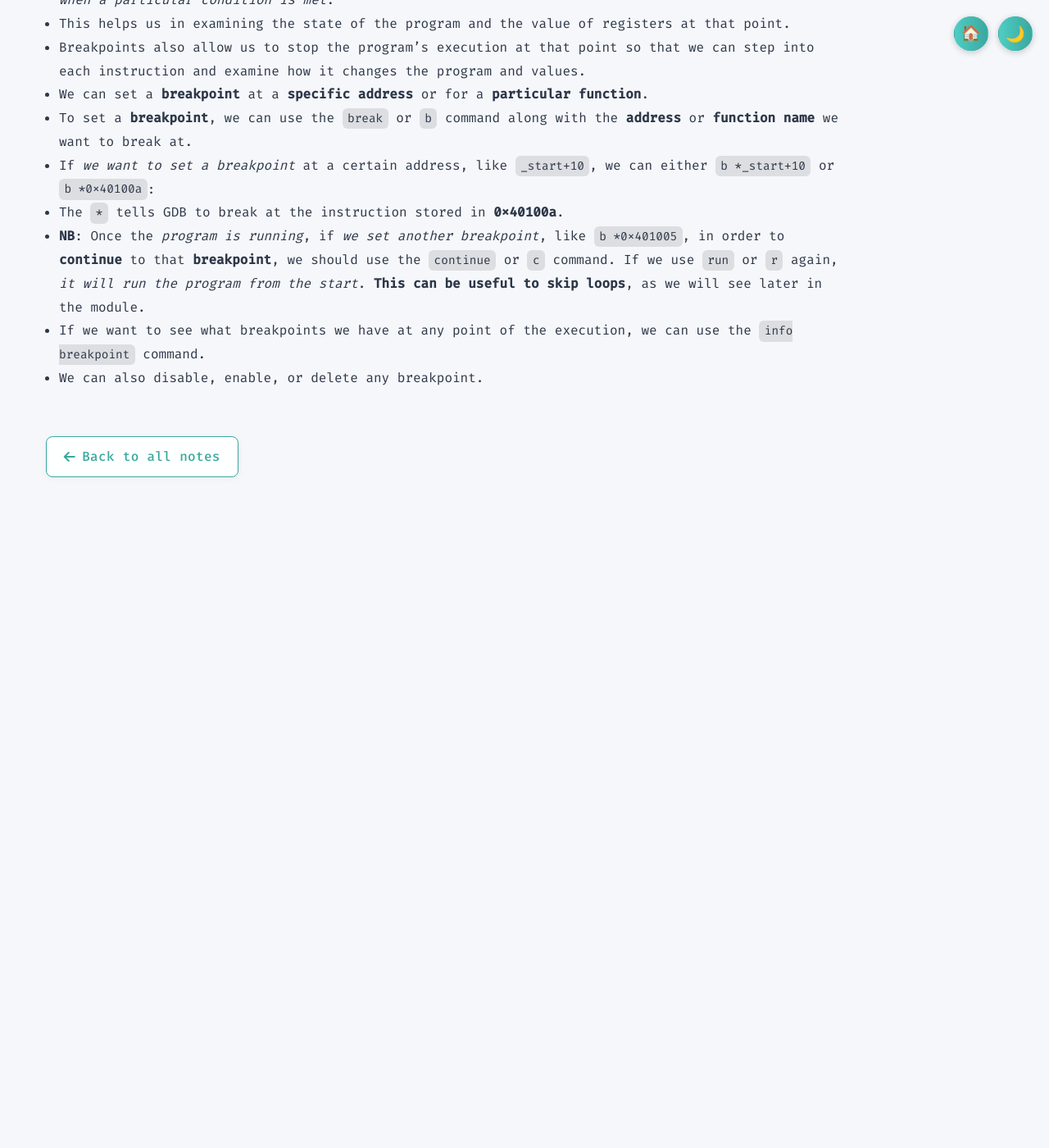
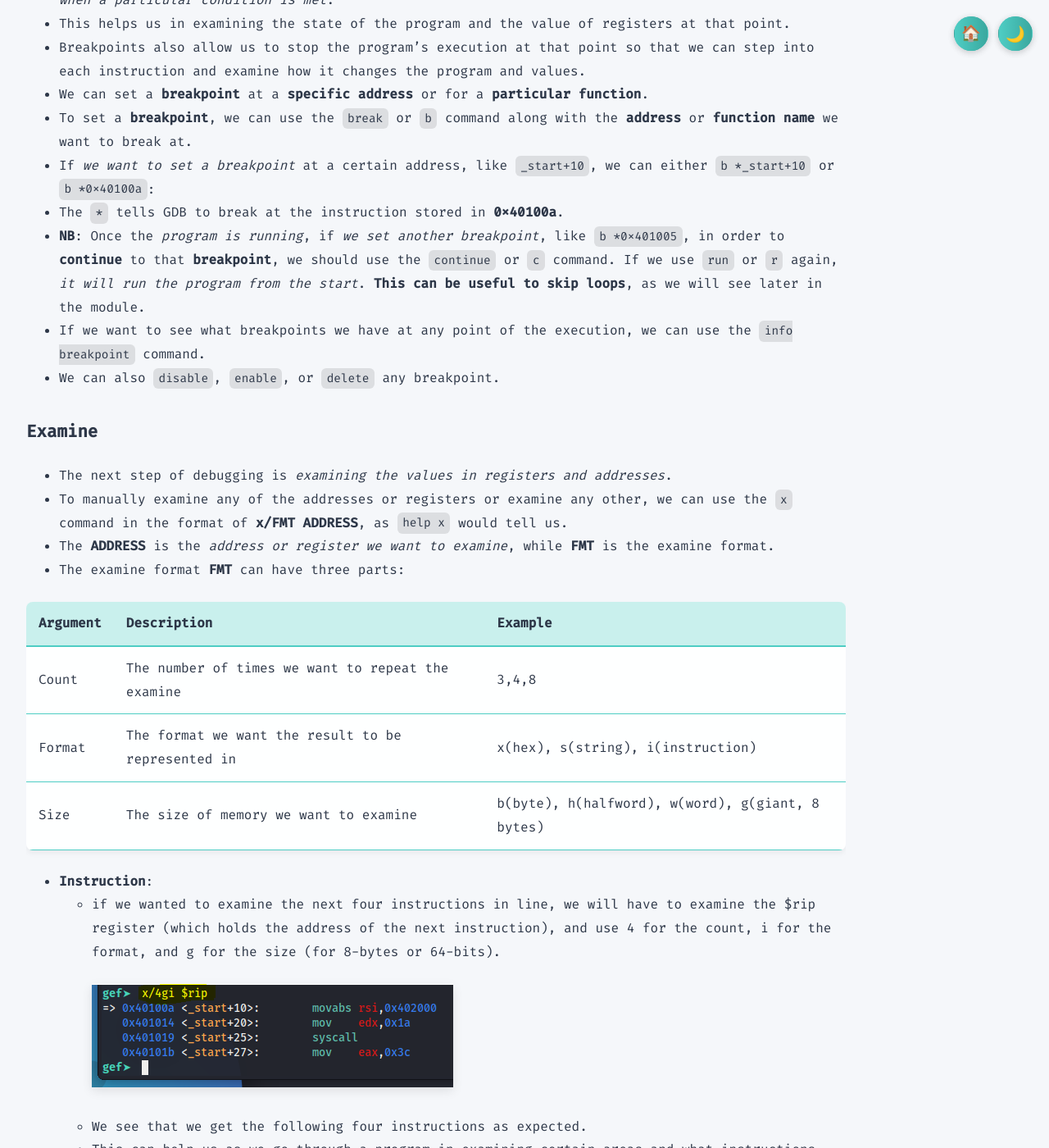
Before and after one commit to PathogenicKatt/PathogenicKatt.github.io, a Jekyll site: the page built from _notes/intro-to-assembly.md, in a window 1280 px wide and 1400 px high, scrolled down 24856 px. Shown: the whole window at 82% size. Built offline with Jekyll 4.4.1, drawn with Linux system fonts in a browser that asks for light colours; before the commit the page ends 25486 px from its top, so only the background shows below that; some of the changed text lies outside the part shown.

Commit message:
Update assembly notes

```diff
--- a/_notes/intro-to-assembly.md
+++ b/_notes/intro-to-assembly.md
@@ -722,4 +722,58 @@
 - The <code>*</code> tells GDB to break at the instruction stored in **0x40100a**.
 - **NB**: Once the *program is running*, if *we set another breakpoint*, like <code>b *0x401005</code>, in order to **continue** to that **breakpoint**, we should use the <code>continue</code> or <code>c</code> command. If we use <code>run</code> or <code>r</code> again, *it will run the program from the start*. **This can be useful to skip loops**, as we will see later in the module.
 - If we want to see what breakpoints we have at any point of the execution, we can use the <code>info breakpoint</code> command.
-- We can also disable, enable, or delete any breakpoint.
+- We can also <code>disable</code>, <code>enable</code>, or <code>delete</code> any breakpoint.
+
+### Examine
+- The next step of debugging is *examining the values in registers and addresses*.
+- To manually examine any of the addresses or registers or examine any other, we can use the <code>x</code> command in the format of **x/FMT ADDRESS**, as <code>help x</code> would tell us.
+- The **ADDRESS** is the *address or register we want to examine*, while **FMT** is the examine format.
+- The examine format **FMT** can have three parts:
+<table>
+<thead>
+    <tr>
+        <th>Argument</th>
+        <th>Description</th>
+        <th>Example</th>
+    </tr>
+</thead>
+<tbody>
+    <tr>
+        <td>Count</td>
+        <td>The number of times we want to repeat the examine</td>
+        <td>3,4,8</td>
+    </tr>
+    <tr>
+        <td>Format</td>
+        <td>The format we want the result to be represented in</td>
+        <td>x(hex), s(string), i(instruction)</td>
+    </tr>
+    <tr>
+        <td>Size</td>
+        <td>The size of memory we want to examine</td>
+        <td>b(byte), h(halfword), w(word), g(giant, 8 bytes)</td>
+    </tr>
+</tbody>
+</table>
+
+- **Instruction**:
+    - if we wanted to examine the next four instructions in line, we will have to examine the $rip register (which holds the address of the next instruction), and use 4 for the count, i for the format, and g for the size (for 8-bytes or 64-bits).
+    ![examining gdb](/assets/img/htb-assembly(19).PNG){: .writeup-image}<br>
+    - We see that we get the following four instructions as expected.
+    - This can help us as we go through a program in examining certain areas and what instructions they may contain.
+- **Strings**:
+    - We can also examine a variable stored at a specific memory address.
+    - We know that our **message variable** is stored at the <code>.data</code> section on address **0x402000** from our previous disassembly.
+    - We also see the upcoming command <code>movabs rsi, 0x402000</code>, so we may want to examine what is being moved from **0x402000**.
+    - In this case, we will not put anything for the Count, as we only want one address (1 is the default), and will use s as the format to get it in a string format rather than in hex:
+    ![examining memory](/assets/img/htb-assembly(20).PNG){: .writeup-image}<br>
+    - As we can see, we can see the string at this address represented as text rather than hex characters.
+- **Addresses**
+    - We often need to examine **addresses** and **registers** *containing hex data*, *such as memory addresses, instructions, or binary data*.
+    - Let us examine the same previous instruction, but in hex format, to see how it looks:
+    ![examining instruction](/assets/img/htb-assembly(21).PNG){: .writeup-image}<br>
+    - We see instead of mov eax,0x1, we get **0x000001b8**, which is the hex representation of the mov eax,0x1 machine code in little-endian formatting.
+        - This is read as: **b8 01 00 00**.
+
+- **Step**
+    - The third step of debugging is **stepping** through the program *one instruction or line of code at a time*.
```
Also changed, not shown: assets/img/htb-assembly(19).PNG (added), assets/img/htb-assembly(20).PNG (added), assets/img/htb-assembly(21).PNG (added).
